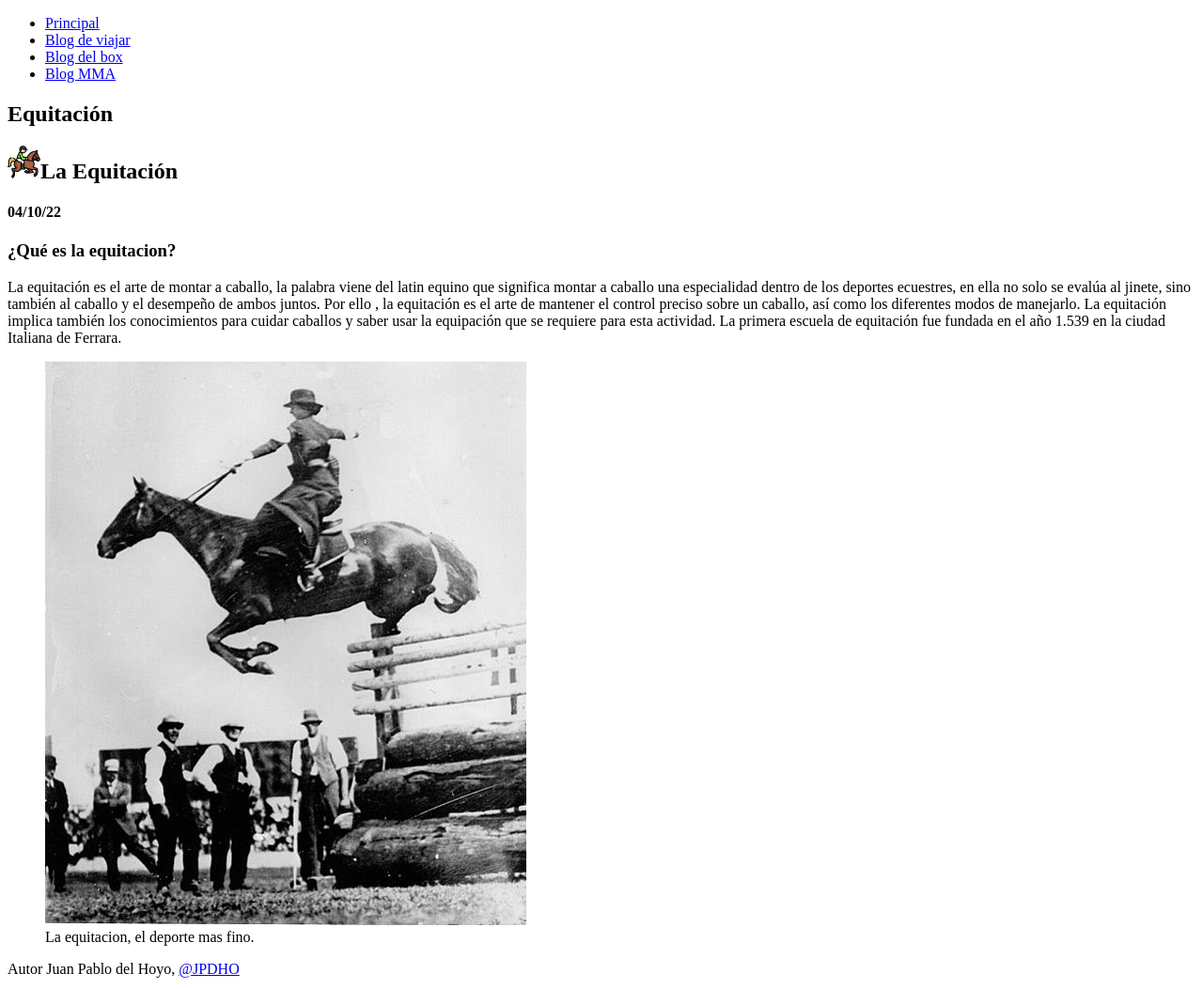
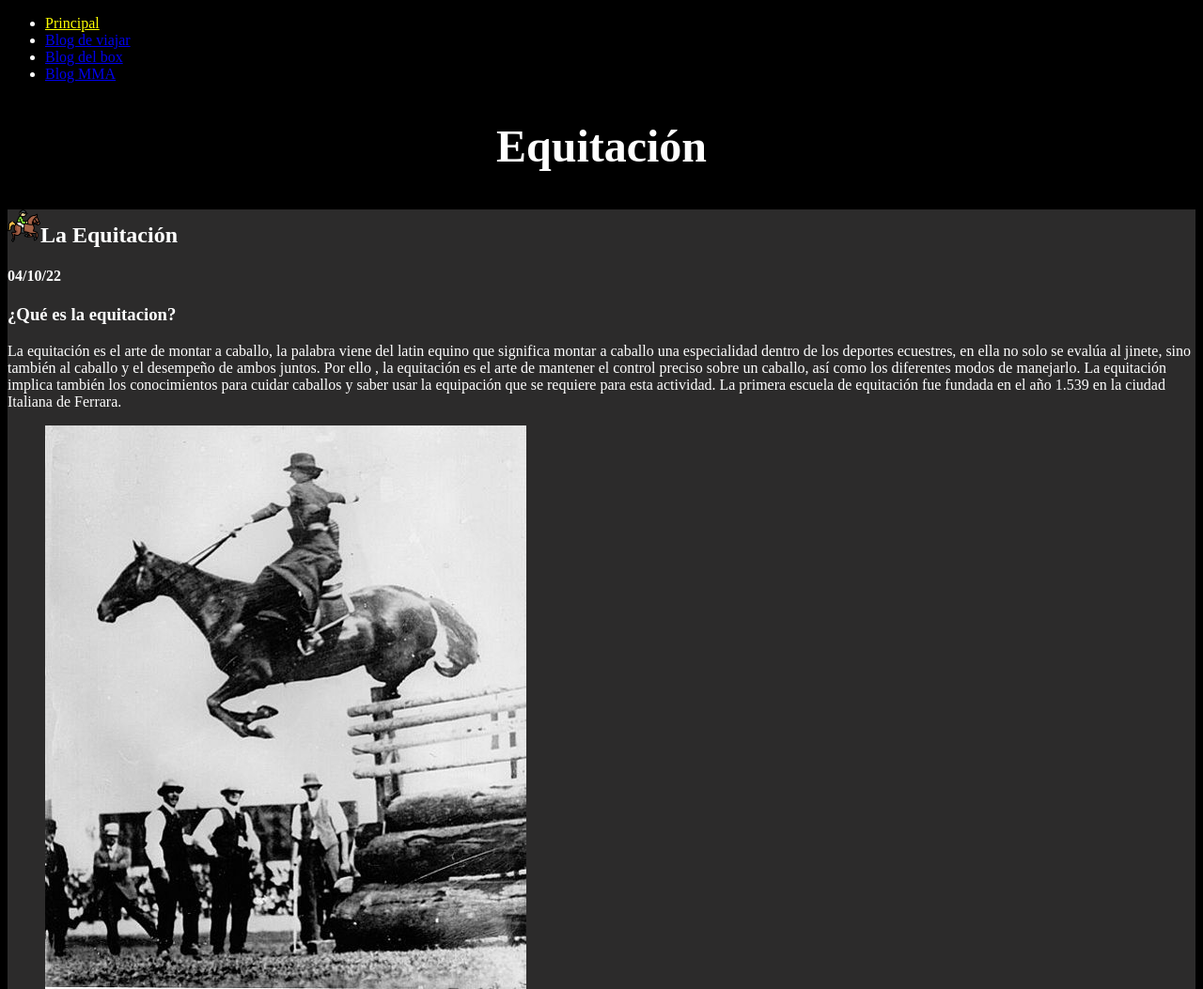
Before and after one commit to juanorendain/112-juanorendain-nahungarcia-blog-del-mundo, a plain HTML site: page Root/Root/tema1.html in a window 1280 px wide. Shown: the top 1053 px of the page at 94% size. Drawn offline with Linux system fonts and the light colour scheme.

Commit message:
pae 6 sin video

```diff
--- /dev/null
+++ b/Root/Root/assets/styles/jpdhoestilos.css
@@ -0,0 +1,9 @@
+body { background-color: black;
+    color: white;    }
+
+    article{ background-color:rgb(44, 43, 43)
+       ;}
+
+   .resaltado {color: yellow;}
+
+   #titulodelblog {text-align: center;  font-size: 3rem;}
--- a/Root/Root/tema1.html
+++ b/Root/Root/tema1.html
@@ -4,13 +4,14 @@
 <head>
     <meta charset="UTF-8">
     <title> Equitación</title>
+    <link rel="stylesheet" href="assets/styles/jpdhoestilos.css">
 </head>
 
 <body>
     <!--inicia barra de navegacion-->
     <nav>
         <ul>
-            <li> <a href="index.html" target="_blank">Principal </a></li>
+            <li > <a href="index.html" target="_blank" class="resaltado">Principal </a></li>
             <li> <a href="tema2.html"> Blog de viajar</a></li>
             <li> <a href="tema1nahun.html" target="_blank">Blog del box</a></li>
             <li> <a href="tema2nahun.html"> Blog MMA</a></li>
@@ -23,7 +24,7 @@
     <section>
         <!--Titulo -->
         <header>
-            <h1> Equitación </h1>
+            <h1 id="titulodelblog">  Equitación </h1>
         </header>
         <!--empieza contenido principal -->
         <main>
```
Also changed, not shown: Root/Root/tema2.html (+3 -2 lines).
